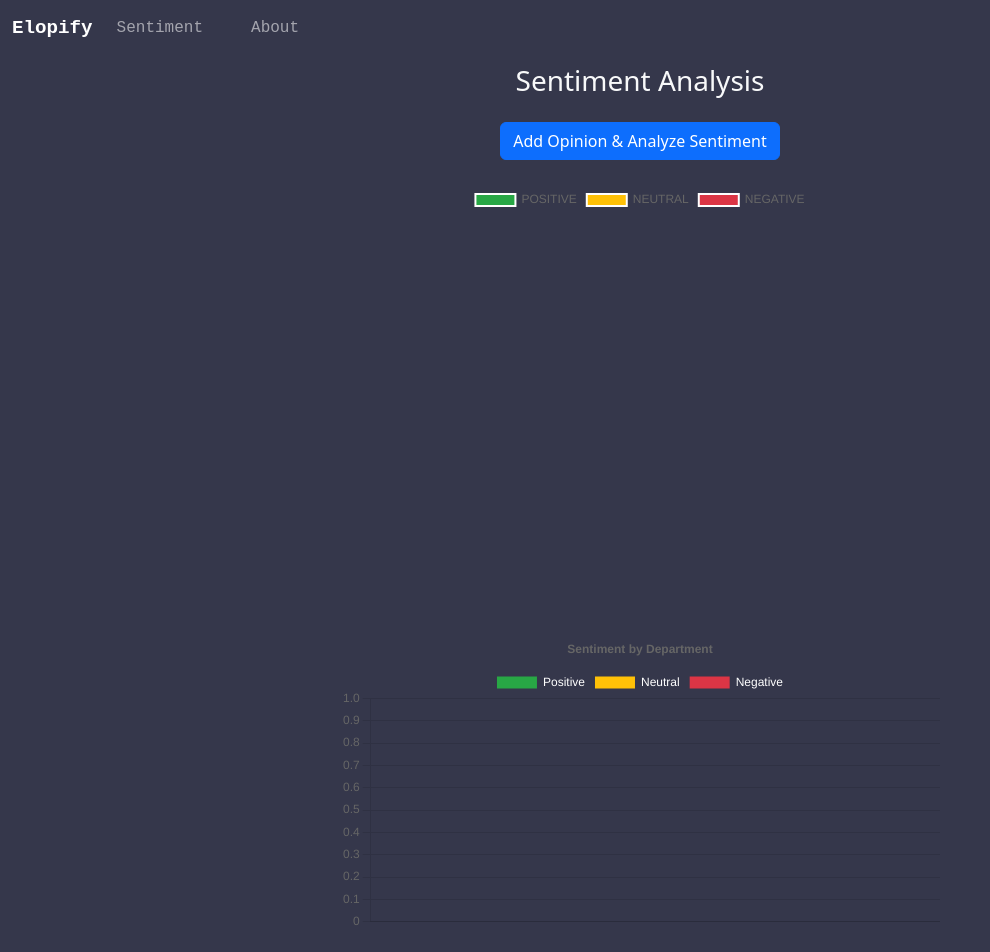
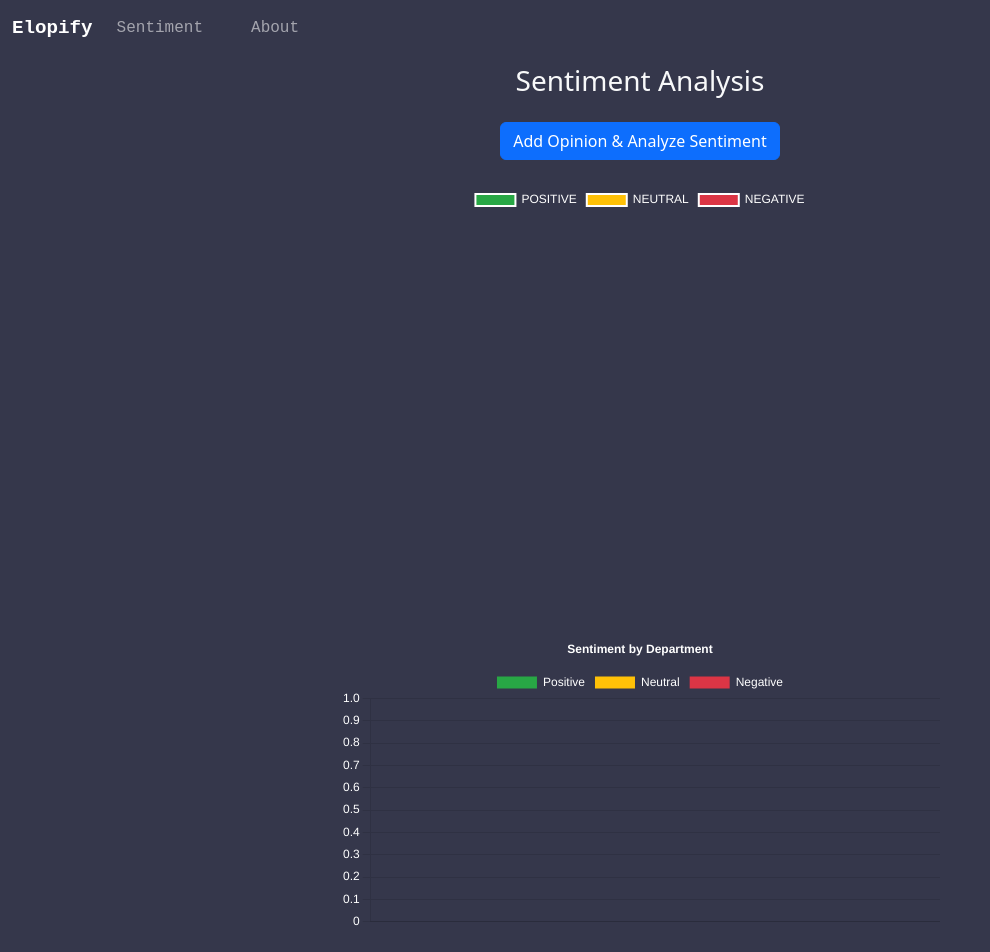
Before and after one commit to manfredbaraka33/elopifyf, a React (Vite) app: page /sentiment in a window 1280 px wide. Shown: the top 952 px of the page, without its empty margins (0-990 px from the left). Built offline with nearby package versions, Linux system fonts and the light colour scheme; the HTML template or start-up script is replaced by a standard one.

Commit message:
Update Sentiment.jsx

```diff
--- a/src/pages/Sentiment.jsx
+++ b/src/pages/Sentiment.jsx
@@ -285,7 +285,22 @@ const SentimentModalOnly = () => {
 
       {/* Pie Chart */}
       <div className="d-flex justify-content-center mb-5" style={{ maxWidth: 400, margin: '0 auto' }}>
-        <Pie data={pieData} />
+        <Pie data={pieData}
+          options={{
+    plugins: {
+      legend: {
+        labels: {
+          color: '#ffffff', // Set legend text color
+        },
+      },
+      tooltip: {
+        bodyColor: '#ffffff',     // Tooltip text
+        titleColor: '#ffffff',    // Tooltip title
+        backgroundColor: '#333',  // Tooltip background (optional)
+      },
+    },
+  }}
+          />
       </div>
 
       {/* Bar Chart */}
@@ -300,10 +315,14 @@ const SentimentModalOnly = () => {
                       color: '#ffffff', // Legend text color
                         }
                       },
-              title: { display: true, text: 'Sentiment by Department' },
+              title: { display: true, text: 'Sentiment by Department',color: '#ffffff',  },
             },
             scales: {
-              y: { beginAtZero: true }
+              y: { beginAtZero: true,
+                 ticks: {
+          color: '#ffffff', // Y-axis label color
+        },
+                 }
             }
           }}
         />
```
